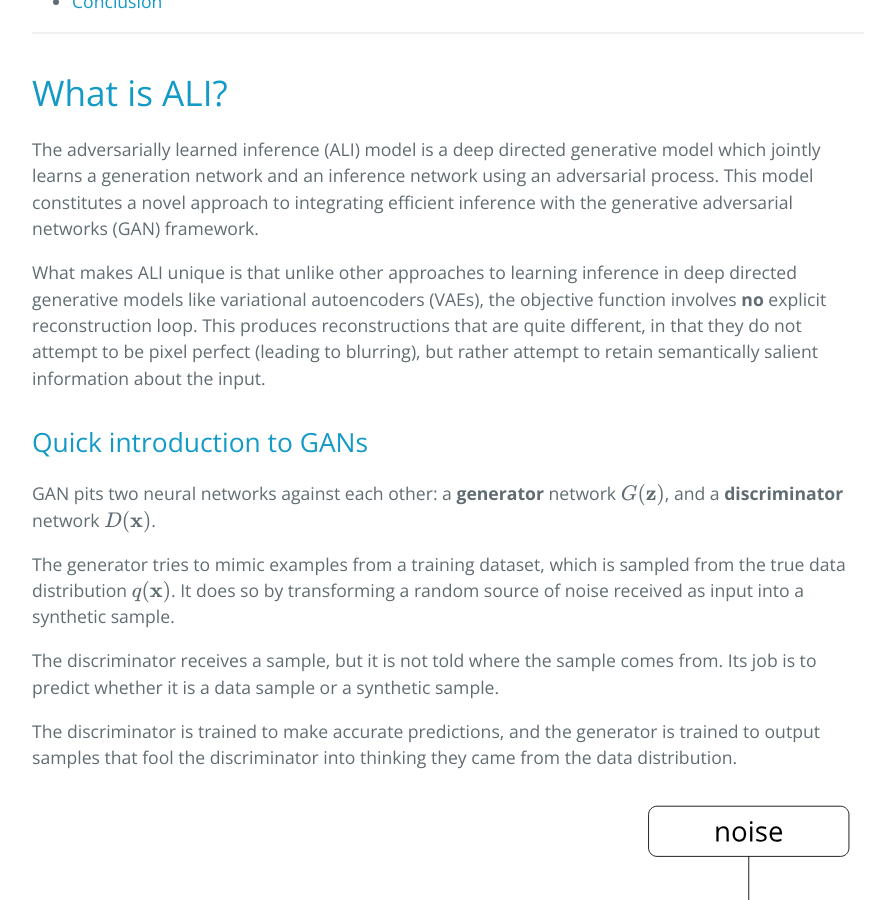
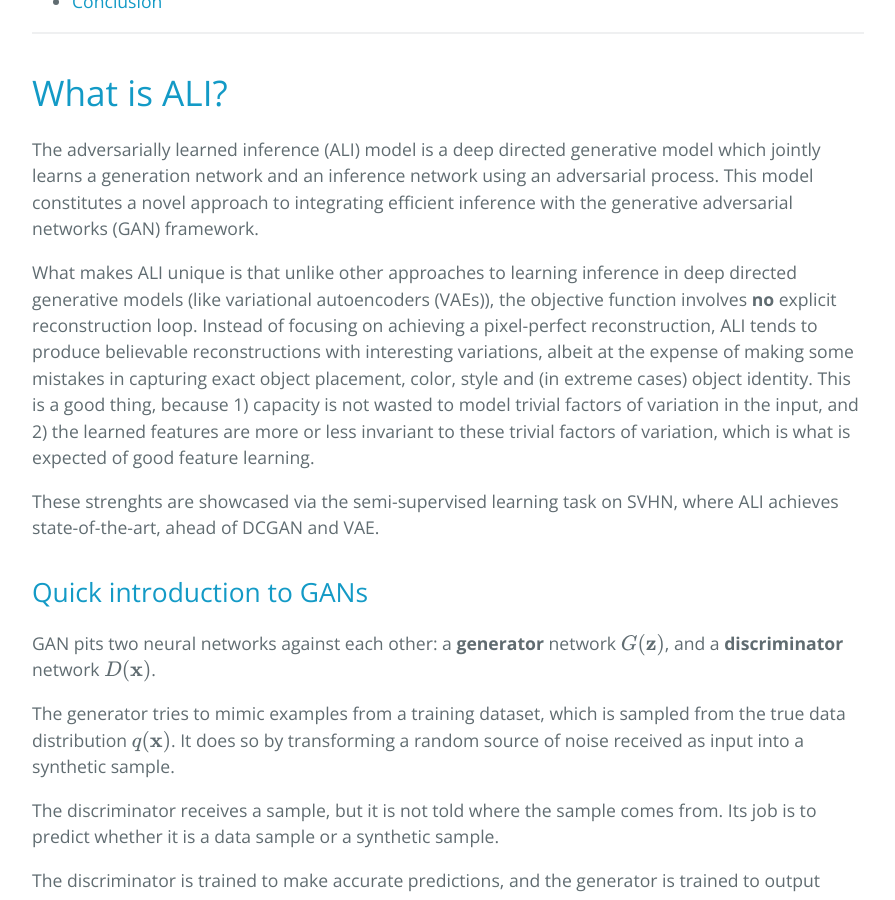
Before and after one commit to IshmaelBelghazi/ALI, a Jekyll site: the page built from index.md, in a window 1280 px wide and 900 px high, scrolled down 890 px. Shown: the whole window, without its empty margins (192-1087 px from the left). Built offline with Jekyll 4.4.1, drawn with Linux system fonts in a browser that asks for light colours; formulas are drawn with MathJax 3.

Commit message:
Improve intro

```diff
--- a/index.md
+++ b/index.md
@@ -30,11 +30,18 @@ an adversarial process. This model constitutes a novel approach to integrating
 efficient inference with the generative adversarial networks (GAN) framework.
 
 What makes ALI unique is that unlike other approaches to learning inference in
-deep directed generative models like variational autoencoders (VAEs), the
-objective function involves **no** explicit reconstruction loop. This produces
-reconstructions that are quite different, in that they do not attempt to be
-pixel perfect (leading to blurring), but rather attempt to retain semantically
-salient information about the input.
+deep directed generative models (like variational autoencoders (VAEs)), the
+objective function involves **no** explicit reconstruction loop.  Instead of
+focusing on achieving a pixel-perfect reconstruction, ALI tends to produce
+believable reconstructions with interesting variations, albeit at the expense
+of making some mistakes in capturing exact object placement, color, style and
+(in extreme cases) object identity. This is a good thing, because 1) capacity is
+not wasted to model trivial factors of variation in the input, and 2) the
+learned features are more or less invariant to these trivial factors of
+variation, which is what is expected of good feature learning.
+
+These strenghts are showcased via the semi-supervised learning task on SVHN,
+where ALI achieves state-of-the-art, ahead of DCGAN and VAE.
 
 <a name="gan_intro"></a>
 
```
